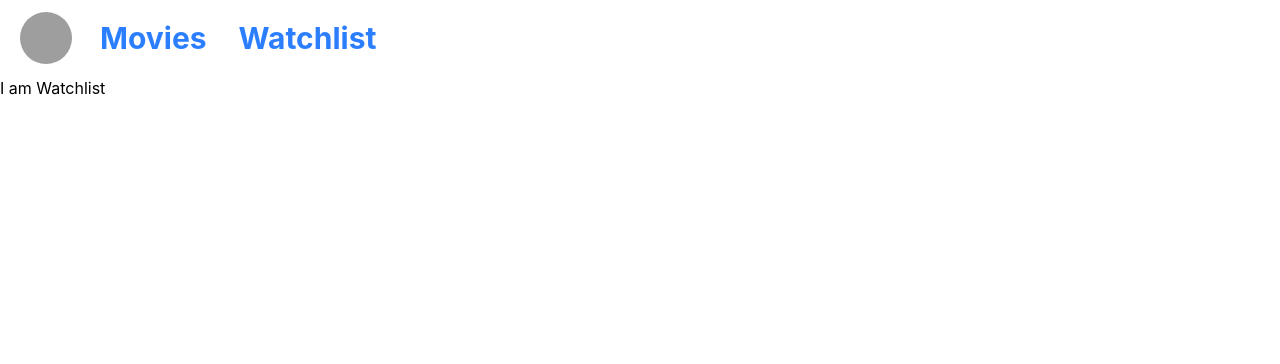
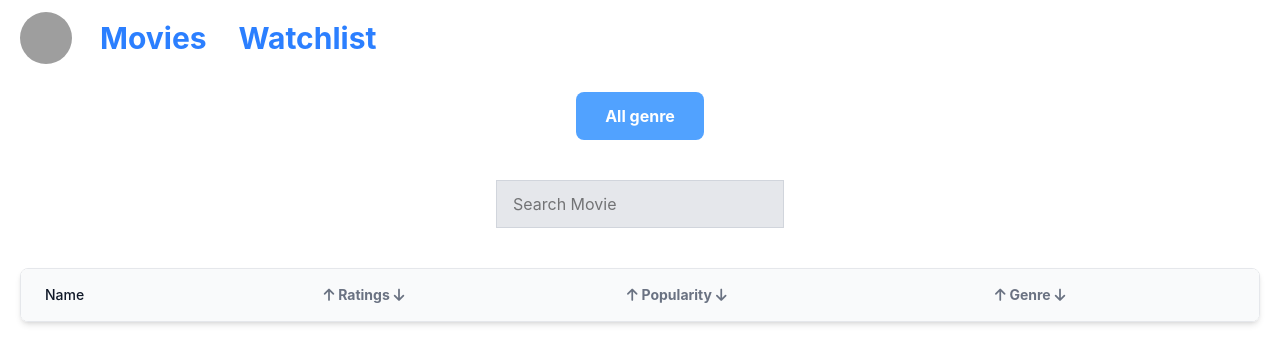
Before and after one commit to Madhansuriya31/Trending-Movies-Web-App, a React (Vite) app: page /Watchlist in a window 1280 px wide. Shown: the top 364 px of the page. Built offline with nearby package versions, Linux system fonts and the light colour scheme; grey boxes are pictures that could not be loaded.

Commit message:
Complete trending movie app with watchlist sorting and filtering

```diff
--- a/src/App.jsx
+++ b/src/App.jsx
@@ -1,9 +1,20 @@
-import { useState } from 'react'
-import './App.css'
-import Home from './Pages/Home'
+import { useState } from "react";
+import Navbar from './Components/Navbar.jsx'
+import Watchlist from './Pages/Watchlist.jsx'
+import { BrowserRouter , Routes, Route} from 'react-router-dom'
+import Home from "./Pages/Home.jsx";
 
 function App() {
-  return <Home/>
+  const [PageNo, SetPageNo] = useState(1);
+  return (
+    <BrowserRouter>
+      <Navbar />
+      <Routes>
+        <Route path="/" element={<Home PageNo={PageNo} SetPageNo={SetPageNo} />} />
+        <Route path="/Watchlist" element={<Watchlist />} />
+      </Routes>
+    </BrowserRouter>
+  );
 }
 
-export default App
+export default App;
--- a/src/Components/MovieCard.jsx
+++ b/src/Components/MovieCard.jsx
@@ -2,7 +2,7 @@ import { useState } from "react";
 import { urltoposterPath } from "../utility/movieutility";
 import Movies from './Movies';
 
-export default function MovieCard({Movie, isfav, handleAddToWatchList}) {
+export default function MovieCard({Movie, isfav, handleAddToWatchList, handleRemoveToWatchList}) {
 
   const {poster_path,title} = Movie;
   const posterpath = urltoposterPath(Movie.poster_path);
@@ -16,7 +16,7 @@ export default function MovieCard({Movie, isfav, handleAddToWatchList}) {
         </div>}
         {isfav && <div
           className="absolute text-2xl right-0 m-4 flex justify-center h-8 w-8 items-center rounded-lg bg-gray-900/60"
-          //onClick={()=>handleAddToWatchList(movie)}
+          onClick={()=>handleRemoveToWatchList(Movie.id)}
         >
           ❌
         </div>}
--- a/src/Pages/Home.jsx
+++ b/src/Pages/Home.jsx
@@ -4,16 +4,14 @@ import Pagenation from "../Components/Pagenation";
 import { useEffect, useState } from "react";
 import axios from "./../../node_modules/axios/lib/axios";
 
-export default function Home() {
+export default function Home({PageNo, SetPageNo}) {
   const [MovieList, setMovieList] = useState([]);
-  const [PageNo, SetPageNo] = useState(1);
 
   useEffect(() => {
     const fetchdata = async () => {
       const resp = await axios.get(
         `https://api.themoviedb.org/3/trending/movie/day?api_key=3aec63790d50f3b9fc2efb4c15a8cf99&language=en-US&page=${PageNo}`,
       );
-      console.log(resp.data);
       const updatedList = resp.data.results;
       setMovieList(updatedList);
     };
--- a/src/Pages/Watchlist.jsx
+++ b/src/Pages/Watchlist.jsx
@@ -1,3 +1,164 @@
-export default function Watchlist() {
-  return <div>I am Watchlist</div>;
+import React, { useEffect, useState } from "react";
+import { GetMovieFromLocalStorege, generefromid } from "../utility/movieutility";
+import { ALL_GENRE } from "../utility/Constants";
+import { filterbasedongenre,filterbasedonsearch } from "../utility/movieutility";
+//import WatchList from './Watchlist';
+
+function WatchList() {
+  const [WatchList,setWatchlist] = useState(GetMovieFromLocalStorege);
+  const [selectedGenre, setSelectedGenre] = useState(ALL_GENRE);
+  const[search,setSearch] = useState("");
+
+  const gener_list =[ ...new Set(WatchList.map((movie) => generefromid(movie.genre_ids[0])))].sort();
+  console.log(gener_list);
+
+  const handelgenrehiglight = (genre)=>{
+    setSelectedGenre(genre);
+  }
+
+  const handleAscSorting = (param) => {
+    const WatchListCopy = [...WatchList];
+    const sortedWatchlist = WatchListCopy.sort((movie1, movie2) => {
+      return movie1[param] - movie2[param];
+    })
+    console.log(sortedWatchlist);
+    setWatchlist(sortedWatchlist);
+  }
+
+  const handleDescSorting = (param) => {
+    const WatchListCopy = [...WatchList];
+    const sortedWatchlist = WatchListCopy.sort((movie1, movie2) => {
+      return movie2[param] - movie1[param];
+    })
+    console.log(sortedWatchlist);
+    setWatchlist(sortedWatchlist);
+  }
+
+  const sortgenreAsc = () => {
+     const WatchListCopy = [...WatchList];
+     const sortedWatchlist = WatchListCopy.sort((movie1, movie2) => {
+      return generefromid(movie1.genre_ids[0]).localeCompare(
+        generefromid(movie2.genre_ids[0])
+      );
+    });
+    setWatchlist(sortedWatchlist);
+  }
+
+  const sortgenreDesc = () => {
+     const WatchListCopy = [...WatchList];
+     const sortedWatchlist = WatchListCopy.sort((movie1, movie2) => {
+      return generefromid(movie2.genre_ids[0]).localeCompare(
+        generefromid(movie1.genre_ids[0])
+      );
+    });
+    setWatchlist(sortedWatchlist);
+  }
+
+
+
+  const Genre = () => (
+    <div className="flex justify-center m-4">
+      {[ALL_GENRE,...gener_list].map((genre,index) => {
+        const isActive = genre === selectedGenre;
+        const baseStyles =
+          "flex justify-center items-center h-[3rem] w-[8rem] rounded-lg text-white font-bold mx-4 hover:cursor-pointer";
+        const bgColor = isActive ? "bg-blue-400" : "bg-gray-400/50";
+        return (
+          <div
+          key={genre}
+            onClick={()=>handelgenrehiglight(genre)}
+            className={`${baseStyles} ${bgColor}`}
+          >
+            {genre}
+          </div>
+        );
+      })}
+    </div>
+  );
+
+  return (
+    <>
+      <Genre />
+
+      <div className="flex justify-center my-10">
+        <input
+          placeholder="Search Movie"
+          className="h-12 w-[18rem] bg-gray-200 px-4 outline-none border border-gray-300"
+          type="text"
+          value = {search}
+          onChange={(e)=> setSearch(e.target.value)}
+        />
+      </div>
+      <div className="overflow-hidden rounded-lg border border-gray-200 shadow-md m-5">
+        <table className="w-full border-collapse bg-white text-left text-sm text-gray-500">
+          <thead>
+            <tr className="bg-gray-50">
+              <th className="px-6 py-4 font-medium text-gray-900">Name</th>
+              <th>
+                <div className="flex">
+                  <div>
+                    <i
+                      onClick={()=>handleAscSorting("vote_average")}
+                      className="fa-solid fa-arrow-up mx-1 hover:cursor-pointer"
+                    ></i>
+                    Ratings
+                    <i
+                      onClick={()=>handleDescSorting("vote_average")}
+                      className="fa-solid fa-arrow-down mx-1 hover:cursor-pointer"
+                    ></i>
+                  </div>
+                </div>
+              </th>
+              <th>
+                <div className="flex">
+                  <div><i
+                      onClick={() => handleAscSorting("popularity")}
+                      className="fa-solid fa-arrow-up mx-1 hover:cursor-pointer"
+                    ></i>
+                    Popularity
+                    <i
+                      onClick={()=>handleDescSorting("popularity")}
+                      className="fa-solid fa-arrow-down mx-1 hover:cursor-pointer"
+                    ></i></div>
+                </div>
+              </th>
+              <th>
+                <div className="flex">
+                  <div><i
+                      onClick={sortgenreAsc}
+                      className="fa-solid fa-arrow-up mx-1 hover:cursor-pointer"
+                    ></i>
+                    Genre
+                    <i
+                      onClick={sortgenreDesc}
+                      className="fa-solid fa-arrow-down mx-1 hover:cursor-pointer"
+                    ></i></div>
+                </div>
+              </th>
+            </tr>
+          </thead>
+          <tbody className="divide-y divide-gray-100 border-t border-gray-100">
+          {filterbasedonsearch(filterbasedongenre(WatchList,selectedGenre),search).map((movie) => (
+                <tr className="hover:bg-gray-50" key={movie.id}>
+                  <td className="flex items-center px-6 py-4 font-normal text-gray-900 gap-4">
+                    <img
+                      className="h-24 w-40 object-fit object-cover rounded-r-lg"
+                      src={`https://image.tmdb.org/t/p/original/${movie.poster_path}`}
+                      alt=""
+                    />
+                    <div className="font-medium text-gray-700 text-sm">
+                      {movie.title}
+                    </div>
+                  </td>
+                  <td className="pl-6 py-4">{movie.vote_average}</td>
+                  <td className="pl-6 py-4">{movie.popularity}</td>
+                  <td className="pl-2 py-4">{generefromid(movie.genre_ids[0])}</td>
+                </tr>
+              ))}
+          </tbody>
+        </table>
+      </div>
+    </>
+  );
 }
+export default WatchList;
--- a/src/main.jsx
+++ b/src/main.jsx
@@ -2,18 +2,9 @@ import { StrictMode } from 'react'
 import { createRoot } from 'react-dom/client'
 import './index.css'
 import App from './App.jsx'
-import Navbar from './Components/Navbar.jsx'
-import Watchlist from './Pages/Watchlist.jsx'
-import { BrowserRouter , Routes, Route} from 'react-router-dom'
+import Home from "./Pages/Home";
 
 createRoot(document.getElementById('root')).render(
-    <BrowserRouter>
-    <Navbar/>
-    <Routes>
-        <Route path='/' element={<App/>}/>
-        <Route path='/Watchlist' element={<Watchlist/>}/>
-    </Routes>
-
-    </BrowserRouter>
+    <App/>
 
 )
--- /dev/null
+++ b/src/utility/Constants.js
@@ -0,0 +1,80 @@
+export const ALL_GENRE = "All genre"
+
+export const moviegenremap =  [
+    {
+      "id": 28,
+      "name": "Action"
+    },
+    {
+      "id": 12,
+      "name": "Adventure"
+    },
+    {
+      "id": 16,
+      "name": "Animation"
+    },
+    {
+      "id": 35,
+      "name": "Comedy"
+    },
+    {
+      "id": 80,
+      "name": "Crime"
+    },
+    {
+      "id": 99,
+      "name": "Documentary"
+    },
+    {
+      "id": 18,
+      "name": "Drama"
+    },
+    {
+      "id": 10751,
+      "name": "Family"
+    },
+    {
+      "id": 14,
+      "name": "Fantasy"
+    },
+    {
+      "id": 36,
+      "name": "History"
+    },
+    {
+      "id": 27,
+      "name": "Horror"
+    },
+    {
+      "id": 10402,
+      "name": "Music"
+    },
+    {
+      "id": 9648,
+      "name": "Mystery"
+    },
+    {
+      "id": 10749,
+      "name": "Romance"
+    },
+    {
+      "id": 878,
+      "name": "Science Fiction"
+    },
+    {
+      "id": 10770,
+      "name": "TV Movie"
+    },
+    {
+      "id": 53,
+      "name": "Thriller"
+    },
+    {
+      "id": 10752,
+      "name": "War"
+    },
+    {
+      "id": 37,
+      "name": "Western"
+    }
+  ]
--- a/src/utility/movieutility.jsx
+++ b/src/utility/movieutility.jsx
@@ -1,5 +1,39 @@
-const basePath = 'https://image.tmdb.org/t/p/original';
+import { ALL_GENRE, moviegenremap } from "./Constants";
 
-export const urltoposterPath = (url)=>{
-    return `${basePath}${url}`;
+const basePath = "https://image.tmdb.org/t/p/original";
+const LocalStorageKey = "Watchlist";
+
+export const urltoposterPath = (url) => {
+  return `${basePath}${url}`;
+};
+
+export const UpdateLocalStorege = (List) => {
+  localStorage.setItem(LocalStorageKey, JSON.stringify(List));
+};
+export const GetMovieFromLocalStorege = () => {
+  const Watchlist = localStorage.getItem(LocalStorageKey);
+  if (Watchlist) {
+    return JSON.parse(Watchlist);
+  }
+  return [];
+};
+
+export const generefromid = (genre_id) => {
+  //console.log(genre_id);
+  const genreobj = moviegenremap.find((genre_obj) => genre_obj.id === genre_id);
+  return genreobj.name;
+};
+
+export const filterbasedongenre = (MovieList, selectedGenre) => {
+  if (selectedGenre === ALL_GENRE) return MovieList;
+  return MovieList.filter((movieObj) => {
+    const currentMoviegenre = generefromid(movieObj.genre_ids[0]);
+    return selectedGenre === currentMoviegenre;
+  });
+};
+
+export const filterbasedonsearch = (MovieList,searchvalue) => {
+   return MovieList.filter((movieObj) => {
+    return movieObj.title.toLowerCase().includes(searchvalue.toLowerCase())
+   })
 }
```
Also changed, not shown: src/Components/Movies.jsx (+19 -5 lines), src/TO DO/ToDo.txt (added), 1 other file (tests, documents, lock files or other folders).
